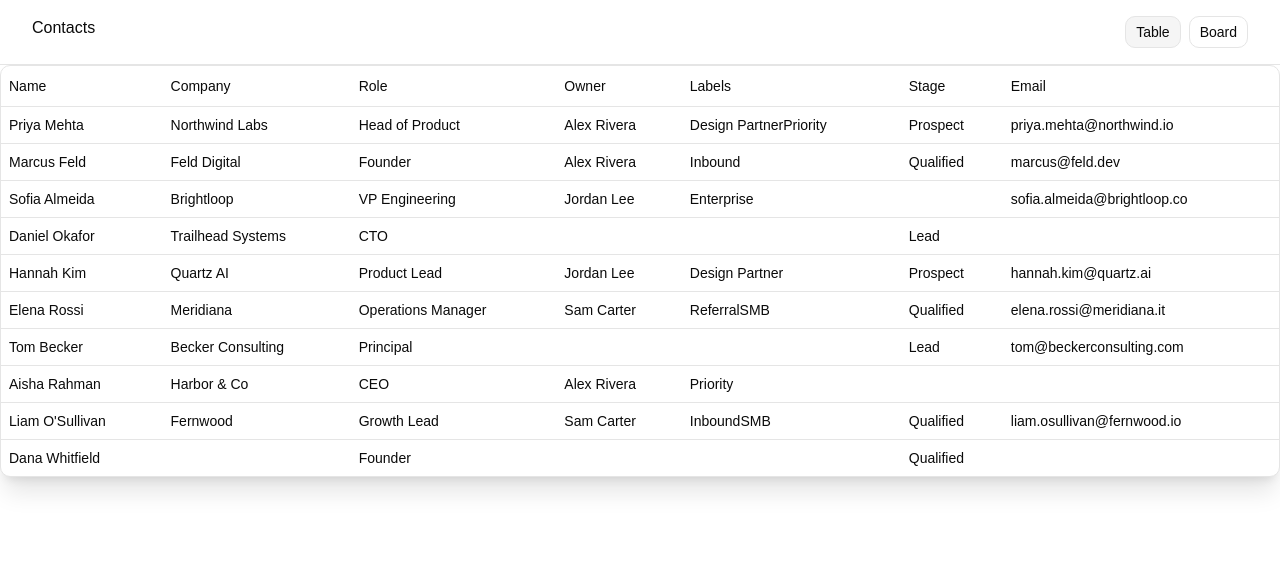
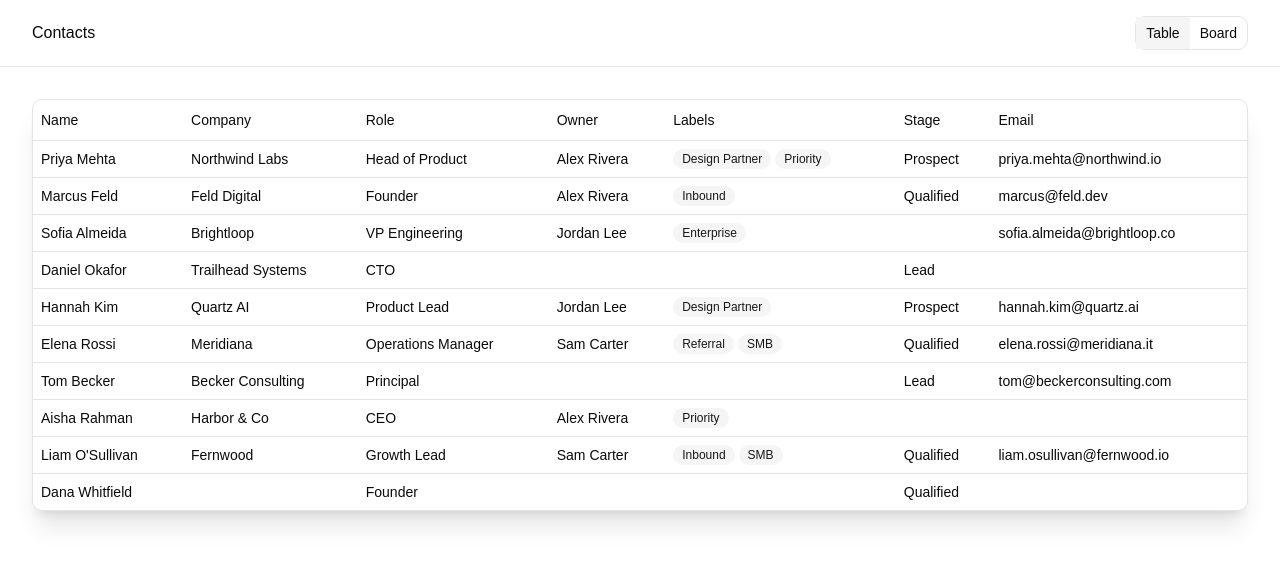
Before and after one commit to LakshayManglani/contacts, a React (Vite) app: page / in a window 1280 px wide. Shown: the top 564 px of the page. Built offline with nearby package versions, Linux system fonts and the light colour scheme.

Commit message:
feat: improve board and table design

```diff
--- a/src/components/contacts/ContactBoardColumn.tsx
+++ b/src/components/contacts/ContactBoardColumn.tsx
@@ -1,5 +1,6 @@
 import type { Contact } from '@/types/contact';
 import { useContact } from './ContactProvider';
+import { Badge } from '../ui/badge';
 
 interface ContactBoardColumnProps {
   stage?: string;
@@ -13,14 +14,15 @@ export default function ContactBoardColumn({ stage, contacts }: ContactBoardColu
     <section
       key={stage}
       aria-labelledby={`stage-${stage}`}
-      className="min-h-48 w-3xs shrink-0 flex flex-col rounded-lg border border-border bg-muted/30"
+      className="min-h-96 w-3xs shrink-0 h-min flex flex-col rounded-lg border border-border bg-muted/30"
     >
       <div className="flex items-center justify-between border-b px-4 py-3">
         <h2 id={`stage-${stage}`} className="text-sm font-semibold">
           {stage}
         </h2>
 
-        <span className="text-xs text-muted-foreground">{contacts.length}</span>
+        {/* <span className="text-xs text-muted-foreground">{contacts.length}</span> */}
+        <Badge>{contacts.length}</Badge>
       </div>
 
       <div className="flex flex-1 flex-col gap-2 p-3">
--- a/src/components/contacts/ContactTable.tsx
+++ b/src/components/contacts/ContactTable.tsx
@@ -7,11 +7,14 @@ import {
   TableRow,
 } from '@/components/ui/table';
 import { useContact } from './ContactProvider';
+import AppContainer from '../app/AppContainer';
+import { Badge } from '../ui/badge';
 
 export default function ContactTable() {
   const { contacts, openDetailsPanel } = useContact();
 
   return (
+    <AppContainer className="mt-8">
       <div className="rounded-lg border border-border bg-card shadow-xl">
         <Table>
           <TableHeader>
@@ -32,7 +35,17 @@ export default function ContactTable() {
                 <TableCell>{contact.company}</TableCell>
                 <TableCell>{contact.role}</TableCell>
                 <TableCell>{contact.owner}</TableCell>
-              <TableCell>{contact.labels}</TableCell>
+                <TableCell>
+                  <div className="flex flex-wrap items-center gap-1">
+                    {contact.labels.map((label) => {
+                      return (
+                        <Badge key={label} variant="secondary" className="rounded-full">
+                          {label}
+                        </Badge>
+                      );
+                    })}
+                  </div>
+                </TableCell>
                 <TableCell>{contact.stage}</TableCell>
                 <TableCell>{contact.email}</TableCell>
               </TableRow>
@@ -40,5 +53,6 @@ export default function ContactTable() {
           </TableBody>
         </Table>
       </div>
+    </AppContainer>
   );
 }
--- a/src/components/contacts/ContactToolbar.tsx
+++ b/src/components/contacts/ContactToolbar.tsx
@@ -8,7 +8,7 @@ export default function ContactToolbar() {
 
   return (
     <div className="border-b border-border">
-      <AppContainer className="flex py-4 justify-between">
+      <AppContainer className="flex py-4 justify-between items-center">
         <span>Contacts</span>
 
         <ToggleGroup
@@ -19,10 +19,11 @@ export default function ContactToolbar() {
           }}
           value={[view]}
           variant="outline"
+          className="gap-0 border border-border"
         >
           {VIEWS.map((view) => {
             return (
-              <ToggleGroupItem key={view} value={view}>
+              <ToggleGroupItem key={view} value={view} className="border-0 rounded-none">
                 {view.charAt(0).toUpperCase() + view.slice(1)}
               </ToggleGroupItem>
             );
```
Lines whose indentation alone changed are shown as unchanged.
